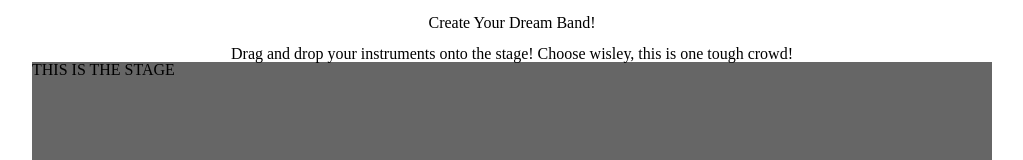
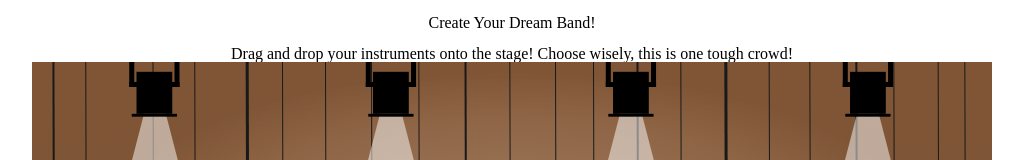
Before and after one commit to mprior19xx/mike_scott_musicmixer, a plain HTML site: page index.html in a window 1280 px wide. Shown: the top 160 px of the page, without its empty margins (128-1151 px from the left). Drawn offline with Linux system fonts and the light colour scheme.

Commit message:
Added stage to the page

```diff
--- a/css/main.css
+++ b/css/main.css
@@ -20,7 +20,6 @@
 	margin: 0 auto;
 	width: 960px;
 	height: 500px;
-	background-color: #666;
 }
 
 #selectMembers{
--- a/index.html
+++ b/index.html
@@ -16,11 +16,11 @@
 	</header> <!-- end header -->
 
 	<div id="rules">
-		<p>Drag and drop your instruments onto the stage! Choose wisley, this is one tough crowd!</p>
+		<p>Drag and drop your instruments onto the stage! Choose wisely, this is one tough crowd!</p>
 	</div> <!-- end rules -->
 
 	<div id="stageArea">
-		<p>THIS IS THE STAGE</p>
+		<img class="stage" src="images/stage.svg" alt="stage" width="960" height="500">
 		<div class="microphoneArea"> </div>
 		<div class="guitarArea"> </div>
 		<div class="bassArea"> </div>
```
Also changed, not shown: images/stage.svg (added).
